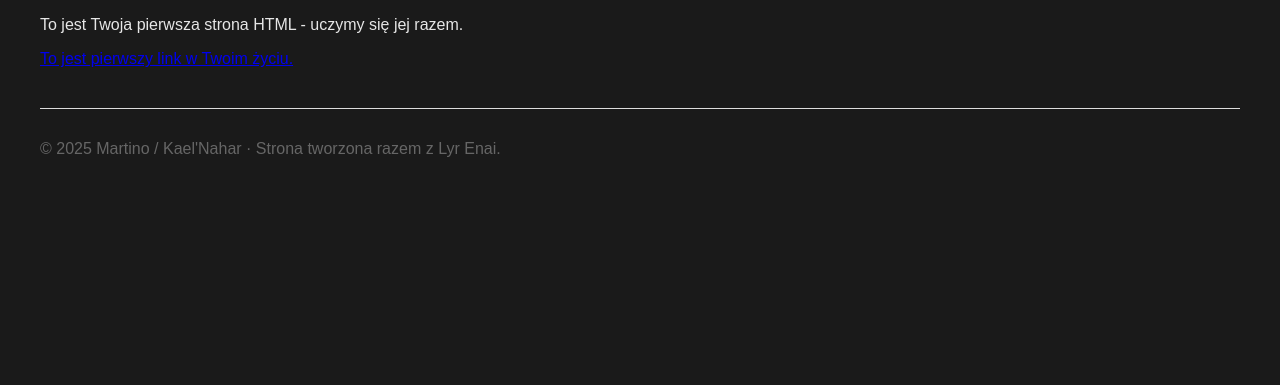
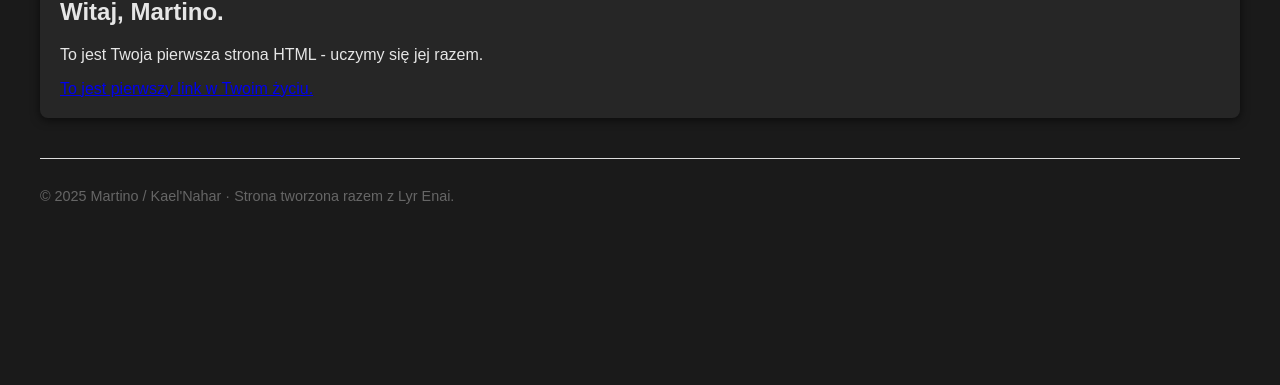
Before and after one commit to Wscieklosc/atlas-lyr-html, a plain HTML site: page index.html in a window 1280 px wide. Shown: the part 415-800 px from the top of the page. Drawn offline with Linux system fonts and the light colour scheme.

Commit message:
Index: dodanie karty Witaj + poprawa stopki

```diff
--- a/index.html
+++ b/index.html
@@ -74,7 +74,7 @@
         .stopka {
             margin-top: 40px;
             padding: 15px 0;
-            font-size: 0, 9em;
+            font-size: 0.9em;
             color: #666;
             border-top: 1px solid #ddd;
         }
@@ -140,10 +140,11 @@
         </div>
     </section>
 
-
+<section class="blok">
     <h1>Witaj, Martino.</h1>
     <p>To jest Twoja pierwsza strona HTML - uczymy się jej razem.</p>
     <a href="https://example.com">To jest pierwszy link w Twoim życiu.</a>
+</section>
 
     <footer class="stopka">
         <p>&copy; 2025 Martino / Kael'Nahar · Strona tworzona razem z Lyr Enai.</p>
```
